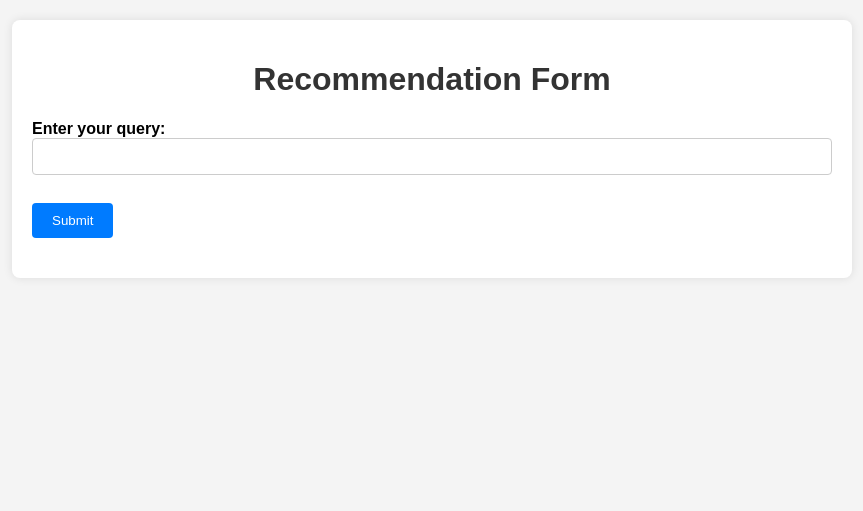
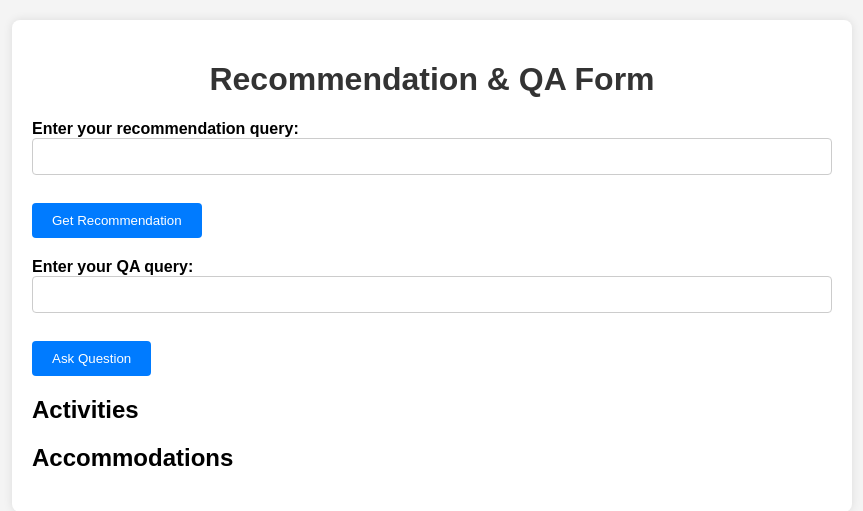
Before and after one commit to KiattiphumSuw/travel-place-search-by-words-with-LLM, a Flask app: page / in a window 1280 px wide. Shown: the top 511 px of the page, without its empty margins (208-1071 px from the left). Run offline with Flask 2, Linux system fonts and the light colour scheme.

Commit message:
modify : fix code for successfully run

```diff
--- a/app.py
+++ b/app.py
@@ -1,108 +1,208 @@
-#!/usr/bin/env python3
+import os
 import weaviate
 import weaviate.classes as wvc
-import os
+from dotenv import load_dotenv
+from flask import Flask, jsonify, make_response, render_template, request
+from weaviate.classes.init import Auth
 
-from flask import Flask,request,render_template
-from flask import make_response, jsonify
+load_dotenv()
+app = Flask(__name__)
+app.config["TEMPLATES_AUTO_RELOAD"] = True
 
-# from pysentimiento import create_analyzer
-
-from dotenv import load_dotenv
-load_dotenv()
-
-app = Flask(__name__)
-app.config['TEMPLATES_AUTO_RELOAD'] = True
-
-CLUSTER_URL = os.getenv('CLUSTER_URL')
-WEAVIATE_AuthApiKey = os.getenv('WEAVIATE_AuthApiKey')
-GPT_KEY1 = os.getenv('GPT_KEY1')
-# analyzer = create_analyzer(task="sentiment", lang="en")
-
-@app.route('/')
-def hello():
-    return render_template('hello.html')
-
-@app.route('/test', methods=['GET'])
-def test():
-    return make_response(jsonify({'message': 'test route'}), 200)
-
-@app.route('/recommend/', methods=['GET'])
-def get_user():
-    '''
-        get data from frontend then sent free text into llm for generate recommended places.
-    '''
-    try:
-        return make_response(jsonify({'message': 'succeed'}), 200)
-    except Exception as e:
-        return make_response(jsonify({'message': e}), 500)
-
-@app.route('/v1/nodes/travelPlanner', methods=['GET'])
-def get_result():
-    try:
-        query = request.args.get('query')
-        if not query:
-            return make_response(jsonify({'message': 'Query parameter is missing.'}), 400)
-        # print(analyzer.predict(query))
-
-        client = weaviate.connect_to_wcs(
-                cluster_url=CLUSTER_URL,
-                auth_credentials=weaviate.auth.AuthApiKey(WEAVIATE_AuthApiKey),
-                headers={
-                    "X-OpenAI-Api-Key": GPT_KEY1  # Replace with your inference API key
-                }
-            )
-
-        questions = client.collections.get("Review7")
-        result_all = dict()
-        recommended_dict = dict()
-        top_k = 2
-        place_counter = 0
-        multiple_index = 0
-
-        while(place_counter < top_k):
-            multiple_index += 1
-            print(f"find {multiple_index} times")
-            place_counter = 0
-            place_description = dict()
-
-            if(multiple_index == 4):
-                break
-
-            response_re = questions.query.near_text(
-                query=query,
-                limit=5*multiple_index
-            )
-
-            questions = client.collections.get("Description")
-
-            for result_object in response_re.objects:
-                resname_review = result_object.properties["restaurant_name"]
-                review_review = result_object.properties["reviews"]
-
-                if resname_review not in recommended_dict.keys():
-                    place_counter += 1
-                    recommended_dict[resname_review] = []
-                recommended_dict[resname_review] += [review_review]
+GPT_KEY1 = os.getenv("GPT_KEY1")
+headers = {"X-OpenAI-Api-Key": GPT_KEY1}
+weaviate_url = os.getenv("CLUSTER_URL")
+weaviate_api_key = os.getenv("WEAVIATE_AuthApiKey")
+client = weaviate.connect_to_weaviate_cloud(
+    cluster_url=weaviate_url,
+    auth_credentials=Auth.api_key(weaviate_api_key),
+    headers=headers,
+)
 
 
-        for place in recommended_dict.keys():
-            response_des = questions.query.fetch_objects(
-                filters=wvc.query.Filter.by_property("restaurant_name").contains_any([place]),
-                limit=1
+@app.route("/")
+def hello():
+    return render_template("hello.html")
+
+
+@app.route("/test", methods=["GET"])
+def test():
+    return make_response(jsonify({"message": "test route"}), 200)
+
+
+@app.route("/recommend/", methods=["GET"])
+def get_user():
+    """
+    get data from frontend then sent free text into llm for generate recommended places.
+    """
+    try:
+        return make_response(jsonify({"message": "succeed"}), 200)
+    except Exception as e:
+        return make_response(jsonify({"message": e}), 500)
+
+
+@app.route("/v1/nodes/recommend", methods=["GET"])
+def get_recommend():
+    query = request.args.get("query")
+    result_all = {"activities": {}, "accommodations": {}}
+    print(query)
+    try:
+        # Query for Activity recommendations
+        activity_response = client.graphql_raw_query(
+            f"""
+            {{
+                Get {{
+                    Activity_Embedded(
+                        nearText: {{
+                            concepts: ["{query}"]
+                        }},
+                        limit: 5
+                    ) {{
+                        activity_name
+                        about_and_tags
+                        reviews
+                    }}
+                }}
+            }}
+            """
+        )
+        # print(activity_response.__dict__["get"]["Activity_Embedded"])
+        for activity in activity_response.__dict__["get"]["Activity_Embedded"]:
+            activity_name = activity.get("activity_name", "Unknown Activity")
+            about_and_tags = activity.get("about_and_tags", "Description not available")
+            reviews = activity.get("reviews", [])
+            result_all["activities"][activity_name] = {
+                "Description": about_and_tags,
+                "People also reviews": reviews if reviews else ["No reviews available"],
+            }
+        # print(result_all)
+
+        # Query for Accommodation recommendations
+        accommodation_response = client.graphql_raw_query(
+            f"""
+            {{
+                Get {{
+                    Accommodation_Embedded(
+                        nearText: {{
+                            concepts: ["{query}"]
+                        }},
+                        limit: 5
+                    ) {{
+                        accommodation_name
+                        about_and_tags
+                        reviews
+                    }}
+                }}
+            }}
+            """
+        )
+
+        # Processing accommodation response
+        for accommodation in accommodation_response.__dict__["get"][
+            "Accommodation_Embedded"
+        ]:
+            accommodation_name = accommodation.get(
+                "accommodation_name", "Unknown accommodation"
             )
+            about_and_tags = accommodation.get(
+                "about_and_tags", "Description not available"
+            )
+            reviews = accommodation.get("reviews", [])
+            result_all["accommodations"][accommodation_name] = {
+                "Description": about_and_tags,
+                "People also reviews": reviews if reviews else ["No reviews available"],
+            }
 
-            for o in response_des.objects:
-                place_description[place] = o.properties
+        return make_response(jsonify({"message": result_all}), 200)
 
-        for i, place in enumerate(recommended_dict.keys()):
-            if (i < top_k):
-                result_all[place] = {"Description": place_description[place],
-                                     "People also reviews": recommended_dict[place]}
-        print(result_all)
+    except weaviate.exceptions.WeaviateGRPCUnavailableError as e:
+        return make_response(
+            jsonify({"message": f"Weaviate gRPC connection error: {str(e)}"}), 500
+        )
+    except Exception as e:
+        return make_response(jsonify({"message": str(e)}), 500)
 
-        return make_response(jsonify({'message': result_all}), 200)
+
+@app.route("/v1/nodes/QA", methods=["GET"])
+def get_QA():
+    query = request.args.get("query")
+    result_all = {"activities": {}, "accommodations": {}}
+
+    try:
+        # Query for Activities
+        activity_response = client.graphql_raw_query(
+            f"""
+            {{
+                Get {{
+                    Activity_Embedded(
+                        ask: {{
+                            question: "{query}",
+                            properties: ["activity_name"]
+                        }},
+                        limit: 1
+                    ) {{
+                        activity_name
+                        about_and_tags
+                    }}
+                }}
+            }}
+            """
+        )
+
+        # Processing activity response
+        for activity in activity_response.__dict__["get"]["Activity_Embedded"]:
+            activity_name = activity.get("activity_name", "Unknown Activity")
+            about_and_tags = activity.get("about_and_tags", "Description not available")
+            result_all["activities"][activity_name] = {
+                "Description": about_and_tags,
+            }
+
+        # Query for Accommodations
+        accommodation_response = client.graphql_raw_query(
+            f"""
+            {{
+                Get {{
+                    Accommodation_Embedded(
+                        ask: {{
+                            question: "{query}",
+                            properties: ["accommodation_name"]
+                        }},
+                        limit: 1
+                    ) {{
+                        accommodation_name
+                        about_and_tags
+                        reviews
+                    }}
+                }}
+            }}
+            """
+        )
+
+        # Processing accommodation response
+        for accommodation in accommodation_response.__dict__["get"][
+            "Accommodation_Embedded"
+        ]:
+            accommodation_name = accommodation.get(
+                "accommodation_name", "Unknown accommodation"
+            )
+            about_and_tags = accommodation.get(
+                "about_and_tags", "Description not available"
+            )
+            result_all["accommodations"][accommodation_name] = {
+                "Description": about_and_tags,
+            }
+
+        return make_response(jsonify({"message": result_all}), 200)
+
     except weaviate.exceptions.WeaviateGRPCUnavailableError as e:
-        return make_response(jsonify({'message': f"Weaviate gRPC connection error: {str(e)}"}), 500)
+        return make_response(
+            jsonify({"message": f"Weaviate gRPC connection error: {str(e)}"}), 500
+        )
     except Exception as e:
-        return make_response(jsonify({'message': str(e)}), 500)
+        return make_response(jsonify({"message": str(e)}), 500)
+
+
+if __name__ == "__main__":
+    app.run(debug=True, host="0.0.0.0")
+    # close the connection only when the app is closed
+    client.close()
--- a/templates/hello.html
+++ b/templates/hello.html
@@ -61,41 +61,97 @@
             border-radius: 8px;
             box-shadow: 0 2px 4px rgba(0, 0, 0, 0.1);
         }
+
+        .section-title {
+            font-size: 1.5em;
+            margin-top: 20px;
+        }
+
+        #activities, #accommodations {
+            margin-top: 20px;
+        }
     </style>
     <meta charset="UTF-8">
     <meta name="viewport" content="width=device-width, initial-scale=1.0">
-    <title>Recommendation Form</title>
+    <title>Recommendation & QA Form</title>
 </head>
 
 <body>
     <div class="container">
-        <h1>Recommendation Form</h1>
+        <h1>Recommendation & QA Form</h1>
+
+        <!-- Form for Recommendation -->
         <form id="recommendationForm">
-            <label for="query">Enter your query:</label><br>
-            <input type="text" id="query" name="query"><br><br>
-            <button type="submit">Submit</button>
+            <label for="recommendQuery">Enter your recommendation query:</label><br>
+            <input type="text" id="recommendQuery" name="recommendQuery"><br><br>
+            <button type="submit">Get Recommendation</button>
         </form>
-        <div id="response"></div>
+
+        <!-- Form for QA -->
+        <form id="qaForm" style="margin-top: 20px;">
+            <label for="qaQuery">Enter your QA query:</label><br>
+            <input type="text" id="qaQuery" name="qaQuery"><br><br>
+            <button type="submit">Ask Question</button>
+        </form>
+
+        <div id="response">
+            <h2 class="section-title">Activities</h2>
+            <div id="activities"></div>
+            <h2 class="section-title">Accommodations</h2>
+            <div id="accommodations"></div>
+        </div>
     </div>
 
     <script>
+        // Handle Recommendation form submission
         document.getElementById("recommendationForm").addEventListener("submit", function (event) {
             event.preventDefault();
-            let query = document.getElementById("query").value;
-            fetch(`/v1/nodes/travelPlanner?query=${query}`)
+            let query = document.getElementById("recommendQuery").value;
+            fetch(`/v1/nodes/recommend?query=${query}`)
                 .then(response => response.json())
                 .then(data => {
-                    const responseContainer = document.getElementById("response");
-                    responseContainer.innerText = ''; // Clear previous response
-                    Object.entries(data.message).forEach(([place, info]) => {
-                        const jumbotron = createJumbotron(place, info['Description'], info['People also reviews']);
-                        responseContainer.appendChild(jumbotron);
-                    });
+                    console.log(data);
+                    displayResults(data.message);
                 })
                 .catch(error => {
                     console.error('Error:', error);
                 });
         });
+
+        // Handle QA form submission
+        document.getElementById("qaForm").addEventListener("submit", function (event) {
+            event.preventDefault();
+            let query = document.getElementById("qaQuery").value;
+            fetch(`/v1/nodes/QA?query=${query}`)
+                .then(response => response.json())
+                .then(data => {
+                    displayResults(data.message);
+                })
+                .catch(error => {
+                    console.error('Error:', error);
+                });
+        });
+
+        // Function to display the results in the HTML
+        function displayResults(data) {
+            const activityContainer = document.getElementById("activities");
+            const accommodationContainer = document.getElementById("accommodations");
+
+            activityContainer.innerHTML = ''; // Clear previous activity results
+            accommodationContainer.innerHTML = ''; // Clear previous accommodation results
+
+            // Display Activity results
+            Object.entries(data.activities).forEach(([place, info]) => {
+                const jumbotron = createJumbotron(place, info['Description'], info['People also reviews']);
+                activityContainer.appendChild(jumbotron);
+            });
+
+            // Display Accommodation results
+            Object.entries(data.accommodations).forEach(([place, info]) => {
+                const jumbotron = createJumbotron(place, info['Description'], info['People also reviews']);
+                accommodationContainer.appendChild(jumbotron);
+            });
+        }
 
         // Function to create jumbotron card
        function createJumbotron(place, description, reviews) {
@@ -108,28 +164,39 @@
 
             const placeDescription = document.createElement('p');
             placeDescription.classList.add('place-description');
-            placeDescription.textContent = `${description.about}`;
-
-            const placeTag = document.createElement('p');
-            placeTag.classList.add('place-tags');
-            placeTag.textContent = `tags: ${description.tags}`;
+            placeDescription.textContent = description;
 
             const reviewsElement = document.createElement('div');
             reviewsElement.classList.add('reviews');
-            reviewsElement.textContent = 'People also reviewed: ';
+            reviewsElement.textContent = 'People also reviewed:';
+
+            // Ensure `reviews` is defined and not null before processing
+            if (reviews === undefined || reviews === null) {
+                const noReviewMessage = document.createElement('p');
+                noReviewMessage.textContent = 'No reviews available.';
+                reviewsElement.appendChild(noReviewMessage);
+            } else if (Array.isArray(reviews[0])) {
+                reviews[0].forEach(review => {
+                    const reviewParagraph = document.createElement('p');
+                    reviewParagraph.textContent = '- ' + review;
+                    reviewsElement.appendChild(reviewParagraph);
+                });
+            } else if (reviews.length > 0) {
+                // Handle case where reviews is not an array of arrays
                 reviews.forEach(review => {
                     const reviewParagraph = document.createElement('p');
                     reviewParagraph.textContent = '- ' + review;
                     reviewsElement.appendChild(reviewParagraph);
                 });
+            }
 
             jumbotron.appendChild(placeName);
             jumbotron.appendChild(placeDescription);
-            jumbotron.appendChild(placeTag);
             jumbotron.appendChild(reviewsElement);
 
             return jumbotron;
         }
+
     </script>
 </body>
 
```
Also changed, not shown: 2 other files. Lines whose indentation alone changed are shown as unchanged.
